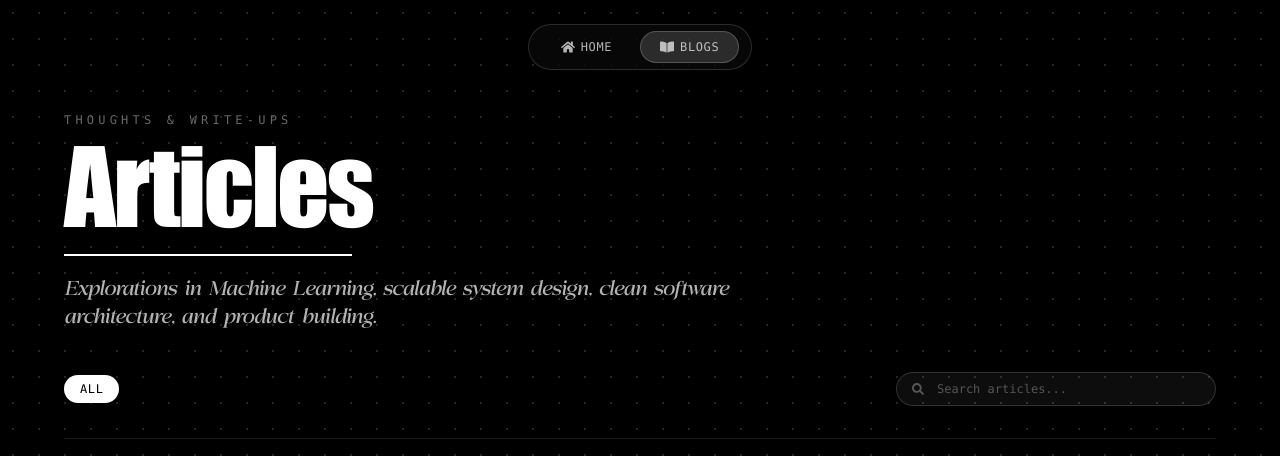
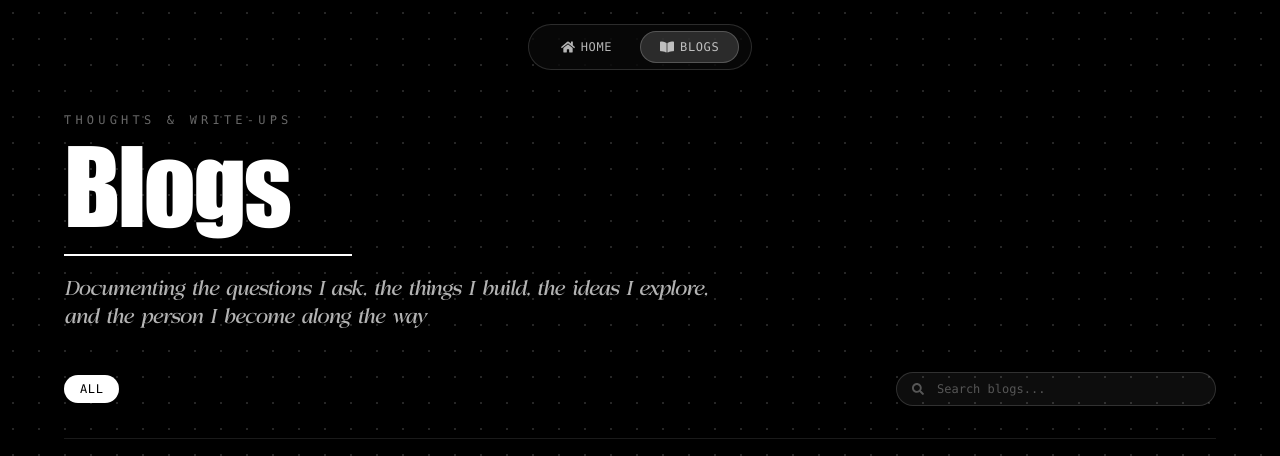
Before and after one commit to nishankx/portfolio, a React (Vite) app: page /blogs in a window 1280 px wide. Shown: the top 456 px of the page. Built offline with nearby package versions, Linux system fonts and the light colour scheme; no server answers.

Commit message:
feat: add blog pages, components, and skill library data

```diff
--- a/src/libs/skillLib.js
+++ b/src/libs/skillLib.js
@@ -1,6 +1,7 @@
 import {
   SiC,
   SiCplusplus,
+  SiGo,
   SiPython,
   SiOpenjdk,
   SiHtml5,
@@ -11,13 +12,12 @@ import {
   SiReact,
   SiNextdotjs,
   SiTailwindcss,
-  SiFramer,
   SiThreedotjs,
 
   SiNodedotjs,
   SiExpress,
+  SiFastapi,
   SiDjango,
-  SiFastapi,
 
   SiMysql,
   SiMongodb,
@@ -27,13 +27,11 @@ import {
   SiFigma,
   SiPostman,
   SiFirebase,
-  SiVite,
   SiLinux,
   SiGit,
   SiGithub,
   SiVercel,
 } from "react-icons/si";
-
 
 const skills = [
   {
@@ -42,6 +40,7 @@ const skills = [
     technologies: [
       { name: "C", icon: SiC, color: "#A8B9CC" },
       { name: "C++", icon: SiCplusplus, color: "#00599C" },
+      { name: "Go", icon: SiGo, color: "#00ADD8" },
       { name: "Python", icon: SiPython, color: "#3776AB" },
       { name: "Java", icon: SiOpenjdk, color: "#EA2D2E" },
       { name: "JavaScript", icon: SiJavascript, color: "#F7DF1E" },
@@ -56,7 +55,6 @@ const skills = [
       { name: "HTML5", icon: SiHtml5, color: "#E34F26" },
       { name: "CSS3", icon: SiCss, color: "#1572B6" },
       { name: "React", icon: SiReact, color: "#61DAFB" },
-      { name: "Motion", icon: SiFramer, color: "#0055FF" },
       { name: "Next.js", icon: SiNextdotjs, color: "#FFFFFF" },
       { name: "Tailwind CSS", icon: SiTailwindcss, color: "#06B6D4" },
       { name: "Three.js", icon: SiThreedotjs, color: "#FFFFFF" },
@@ -92,7 +90,6 @@ const skills = [
       { name: "Figma", icon: SiFigma, color: "#F24E1E" },
       { name: "Postman", icon: SiPostman, color: "#FF6C37" },
       { name: "Firebase", icon: SiFirebase, color: "#FFCA28" },
-      { name: "Vite", icon: SiVite, color: "#646CFF" },
       { name: "Linux", icon: SiLinux, color: "#FCC624" },
       { name: "Git", icon: SiGit, color: "#F05032" },
       { name: "GitHub", icon: SiGithub, color: "#FFFFFF" },
--- a/src/pages/blogPages/BlogDetailPage.jsx
+++ b/src/pages/blogPages/BlogDetailPage.jsx
@@ -177,7 +177,7 @@ const BlogDetailPage = () => {
                     to="/blogs"
                     className="inline-flex items-center gap-2 font-mono text-xs uppercase tracking-wider text-white/50 hover:text-white transition mb-8"
                 >
-                    <FaArrowLeft className="text-[10px]" /> Back to all articles
+                    <FaArrowLeft className="text-[10px]" /> Back to all blogs
                 </Link>
 
                 {/* Loading State */}
@@ -198,7 +198,7 @@ const BlogDetailPage = () => {
                             to="/blogs"
                             className="mt-6 inline-flex items-center gap-2 rounded-xl bg-white px-5 py-2.5 font-mono text-xs uppercase text-black hover:bg-neutral-200 transition"
                         >
-                            Return to Articles
+                            Return to Blogs
                         </Link>
                     </div>
                 )}
@@ -305,7 +305,7 @@ const BlogDetailPage = () => {
                                 to="/blogs"
                                 className="inline-flex items-center gap-2 rounded-xl border border-white/20 bg-white/5 px-6 py-3 font-mono text-xs uppercase tracking-wider text-white hover:bg-white/10 transition"
                             >
-                                <FaArrowLeft className="text-xs" /> All Articles
+                                <FaArrowLeft className="text-xs" /> All Blogs
                             </Link>
 
                             <button
--- a/src/pages/blogPages/BlogsPage.jsx
+++ b/src/pages/blogPages/BlogsPage.jsx
@@ -77,11 +77,11 @@ const BlogsPage = () => {
                         THOUGHTS & WRITE-UPS
                     </p>
                     <h1 className="mt-2 font-impactImp text-[clamp(3.5rem,8vw,7rem)] leading-none tracking-tight">
-                        Articles
+                        Blogs
                     </h1>
                     <div className="mt-4 h-[2px] w-72 bg-white" />
                     <p className="mt-5 max-w-2xl font-colitez text-white/70 text-lg sm:text-xl leading-relaxed">
-                        Explorations in Machine Learning, scalable system design, clean software architecture, and product building.
+                        Documenting the questions I ask, the things I build, the ideas I explore, and the person I become along the way
                     </p>
                 </motion.div>
 
@@ -116,7 +116,7 @@ const BlogsPage = () => {
                             type="text"
                             value={searchTerm}
                             onChange={(e) => setSearchTerm(e.target.value)}
-                            placeholder="Search articles..."
+                            placeholder="Search blogs..."
                             className="w-full rounded-full border border-white/15 bg-white/5 pl-10 pr-4 py-2 font-mono text-xs text-white placeholder-white/30 focus:border-white/40 focus:outline-none transition"
                         />
                     </div>
@@ -158,15 +158,15 @@ const BlogsPage = () => {
                         </p>
                         <p className="mt-3 font-colitez text-white/70 text-lg">
                             {searchTerm || selectedTag !== 'ALL'
-                                ? 'No articles match your search or filter.'
-                                : 'No articles published yet.'}
+                                ? 'No blogs match your search or filter.'
+                                : 'No blogs published yet.'}
                         </p>
                         {isAdmin && (
                             <button
                                 onClick={() => openEditor(null, handleBlogSaved)}
                                 className="mt-6 inline-flex items-center gap-2 rounded-xl bg-white px-5 py-2.5 font-mono text-xs uppercase text-black hover:bg-neutral-200 transition"
                             >
-                                <FaPenNib className="text-xs" /> Write First Article
+                                <FaPenNib className="text-xs" /> Write First Blog
                             </button>
                         )}
                     </div>
```
